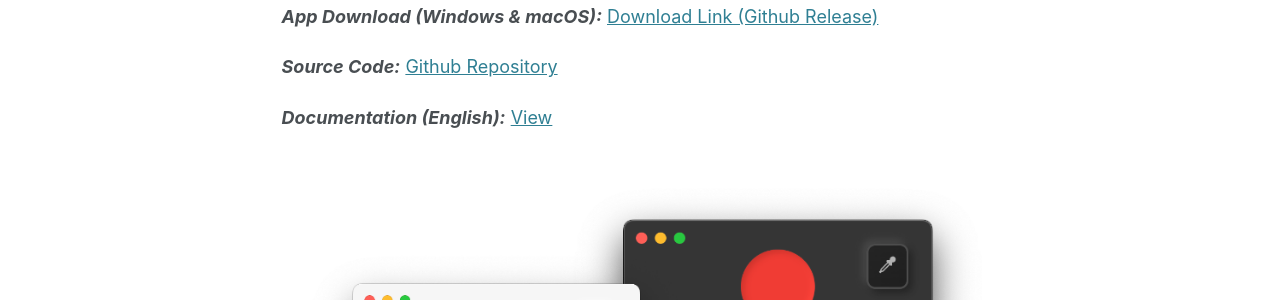
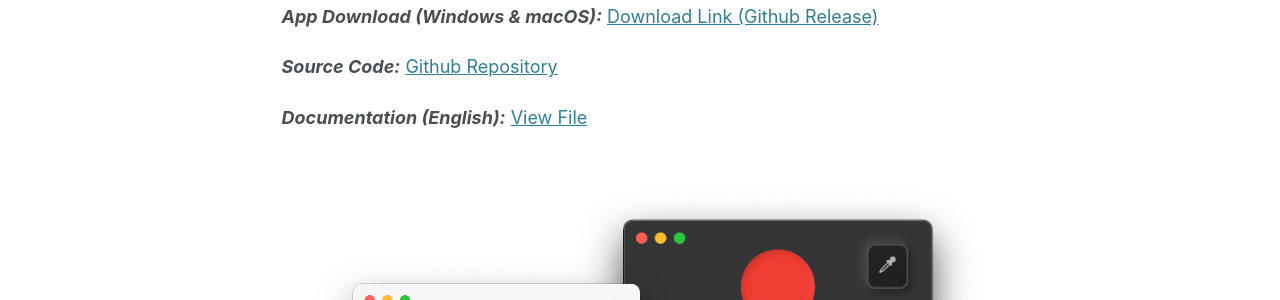
Before and after one commit to ZimingLiii/zimingliii.github.io, a Jekyll site: the page built from _side_projects/2024-colorlift.md, in a window 1280 px wide and 900 px high, scrolled down 422 px. Shown: the part 153-453 px from the top of the window. Built offline with Jekyll 4.4.1, drawn with Linux system fonts in a browser that asks for light colours.

Commit message:
fix: documentation link

```diff
--- a/_side_projects/2024-colorlift.md
+++ b/_side_projects/2024-colorlift.md
@@ -15,7 +15,7 @@
 
 ***Source Code:*** <a href="https://github.com/Reedo0910/ColorLift" target="_blank" rel="noopener noreferrer">Github Repository</a>
 
-***Documentation (English):*** <a href="[/files/projects/fix-the-game/FixTheGame.zip](https://github.com/Reedo0910/ColorLift/blob/master/docs/README_EN.md)" target="_blank" rel="noopener noreferrer">View</a>
+***Documentation (English):*** <a href="https://github.com/Reedo0910/ColorLift/blob/master/docs/README_EN.md" target="_blank" rel="noopener noreferrer">View File</a>
 
 <img src='/images/projects/side projects/colorlift/colorlift-1.png'>
 
```
